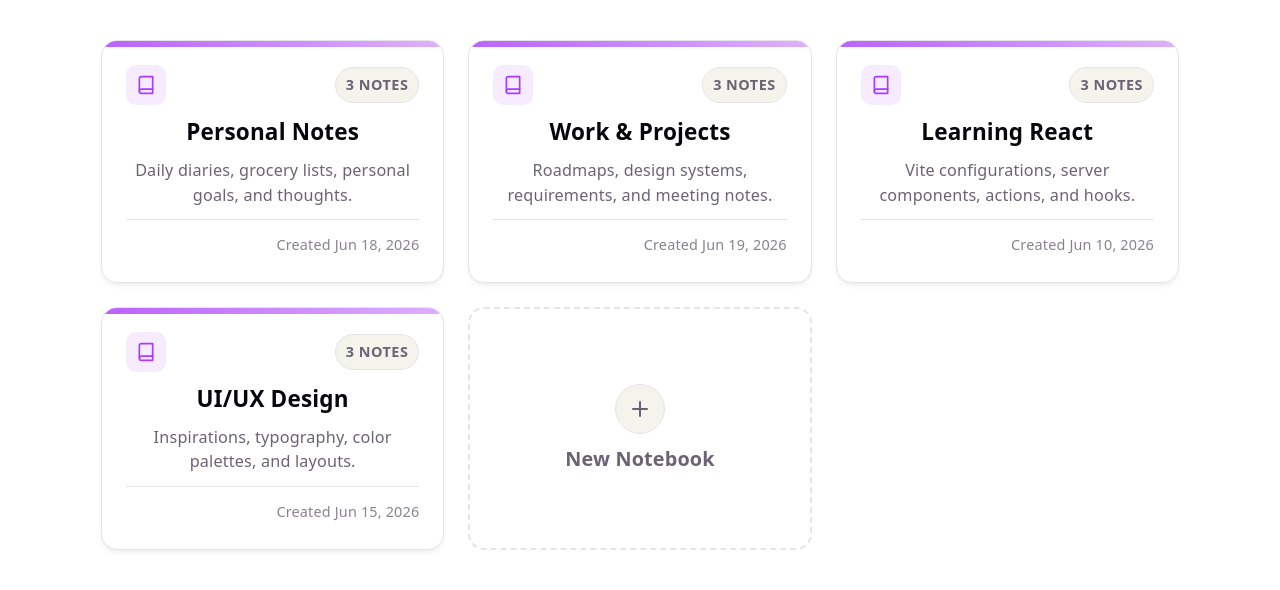
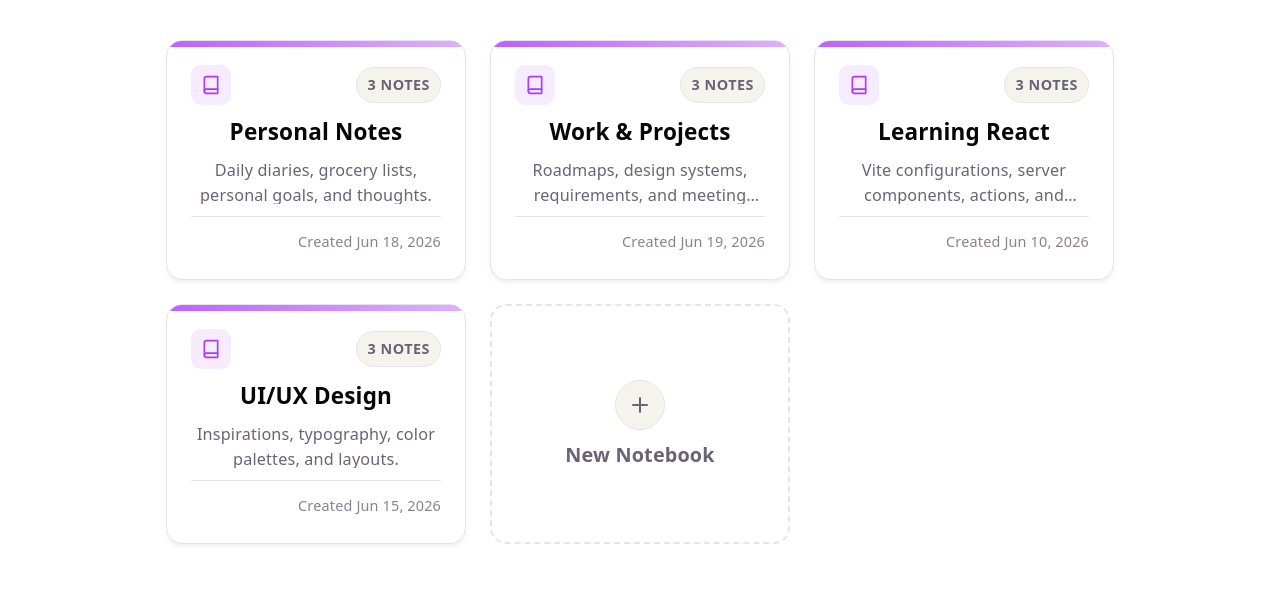
Before and after one commit to BhavdeepChandra/Notes-Frontend, a React (Vite) app: page / in a window 1280 px wide. Shown: the top 590 px of the page. Built offline with nearby package versions, Linux system fonts and the light colour scheme.

Commit message:
Fix card resizing issue

```diff
--- a/src/components/NotebookShelf/NotebookShelf.css
+++ b/src/components/NotebookShelf/NotebookShelf.css
@@ -1,4 +1,5 @@
 .notebookshelf-container {
+  width: 100%;
   padding: 40px 24px;
   background: transparent;
   font-family: var(--sans);
@@ -10,15 +11,10 @@
 
 .notebooks-grid {
   display: grid;
-  grid-template-columns: repeat(3, 1fr);
+  grid-template-columns: repeat(auto-fit, minmax(300px, 250px));
   gap: 24px;
   width: 100%;
-}
-
-@media (max-width: 900px) {
-  .notebooks-grid {
-    grid-template-columns: repeat(2, 1fr);
-  }
+  justify-content: center;
 }
 
 @media (max-width: 640px) {
@@ -39,7 +35,7 @@
   align-items: center;
   justify-content: center;
   gap: 12px;
-  min-height: 180px;
+  height: 240px;
   cursor: pointer;
   transition: all 0.3s cubic-bezier(0.25, 0.8, 0.25, 1);
   box-sizing: border-box;
--- a/src/components/NotebookShelfItem/NotebookShelfItem.css
+++ b/src/components/NotebookShelfItem/NotebookShelfItem.css
@@ -9,9 +9,11 @@
   flex-direction: column;
   justify-content: space-between;
   gap: 16px;
+  height: 240px;
   box-shadow: 0 4px 6px -1px rgba(0, 0, 0, 0.05), 0 2px 4px -1px rgba(0, 0, 0, 0.03);
   transition: all 0.3s cubic-bezier(0.25, 0.8, 0.25, 1);
   cursor: pointer;
+  box-sizing: border-box;
 }
 
 /* Beautiful color-coded top accent bar */
```
